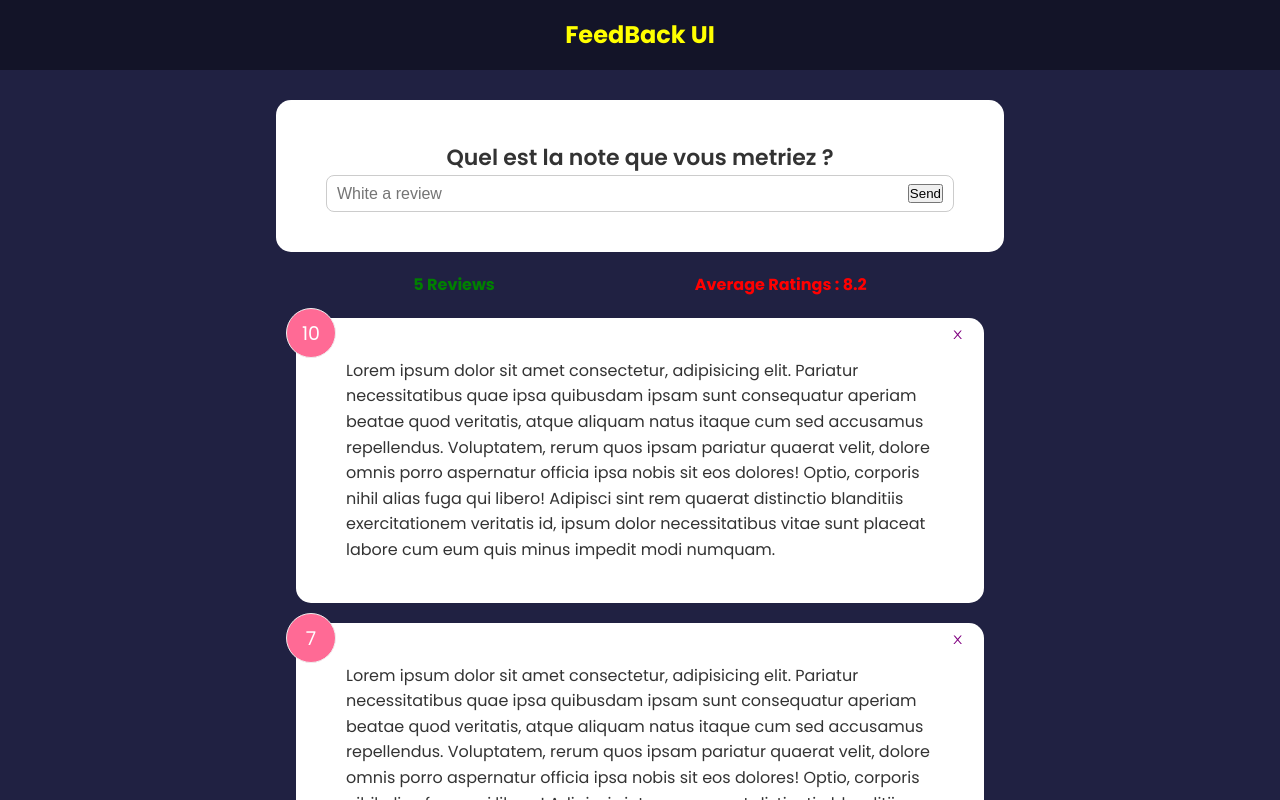
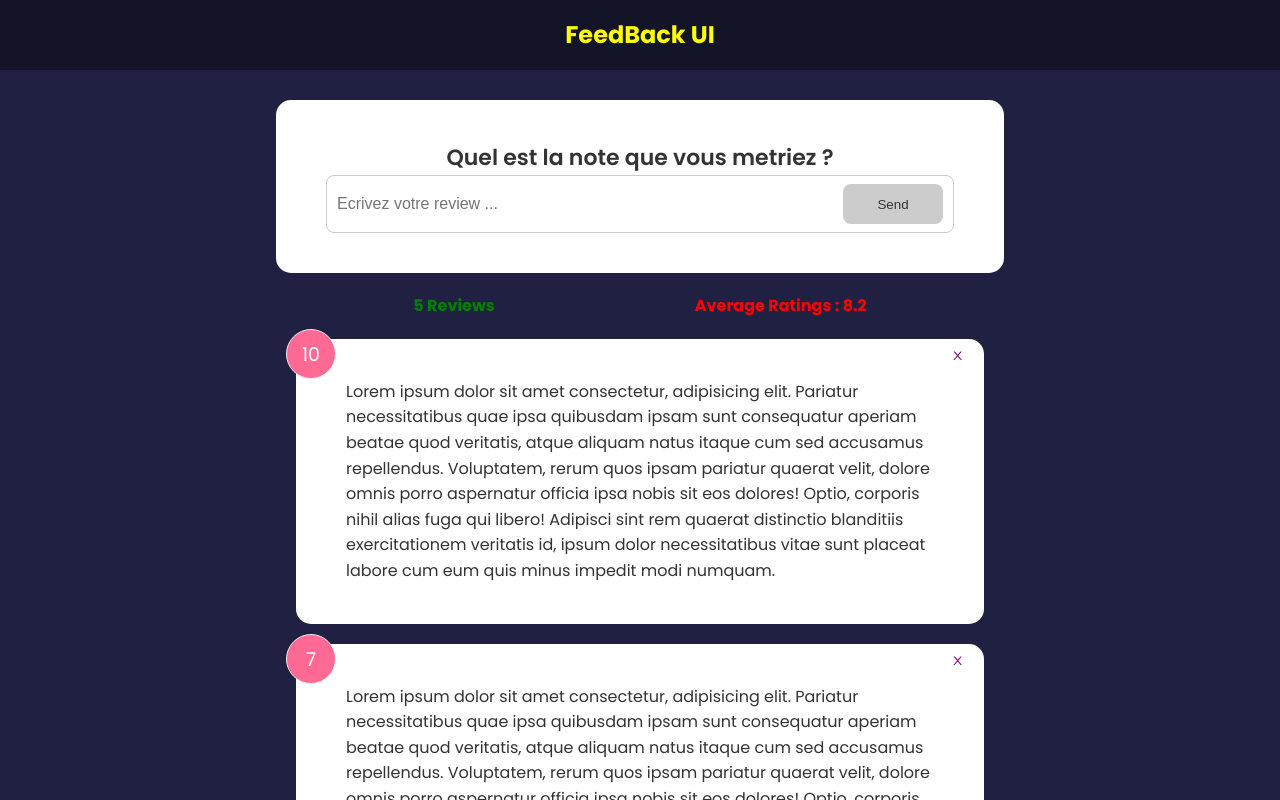
Before and after one commit to kalilBelgoumri/feedback_app, a React (Create React App) app: page / in a window 1280 px wide. Shown: the top 800 px of the page. Built offline with nearby package versions, Linux system fonts and the light colour scheme.

Commit message:
update component button

```diff
--- a/src/components/FeedbackForm.jsx
+++ b/src/components/FeedbackForm.jsx
@@ -1,11 +1,24 @@
 import Card from "./shared/Card";
 import { useState } from "react";
+import Button from "./shared/Button";
 
 function FeedbackForm() {
   const [text, setText] = useState("");
+  const [btnDisabled, setBtnDisabled] = useState(true);
+  const [message, setMessage] = useState("");
 
   const handleTextChange = (e) => {
-    setText(e.target.value);
+    if (text === '') {
+      setBtnDisabled(true);
+      setMessage(null);
+    } else if (text !== '' && text.trim().length < 10) {
+     setMessage("Votre message doit contenir au moin 10 caractères");
+     setBtnDisabled(true);
+    } else {
+      setMessage(null);
+      setBtnDisabled(false);
+    }
+    setText(e.target.value)
   };
 
   return (
@@ -18,10 +31,13 @@
               value={text}
               onChange={handleTextChange}
               type="text"
-              placeholder="White a review"
+              placeholder="Ecrivez votre review ..."
             />
-            <button type="submit">Send</button>
+            <Button isDisabled={btnDisabled} version='primary' type="submit">
+              Send
+            </Button>
           </div>
+          {message && <div className="message">{message}</div>}
         </form>
       </Card>
     </>
--- a/src/components/shared/Button.jsx
+++ b/src/components/shared/Button.jsx
@@ -1,13 +1,15 @@
 function Button({ children, version, type, isDisabled }) {
   return (
-    <button
-      classeName={`btn btn-${version}`}
-      type={type}
-      disabled={isDisabled}
-    >
+    <button className={`btn btn-${version}`} type={type} disabled={isDisabled}>
       {children}
     </button>
   );
 }
 
+Button.defautlProps = {
+  version: "secondary",
+  type: "button",
+  disabled: false,
+};
+
 export default Button;
```
